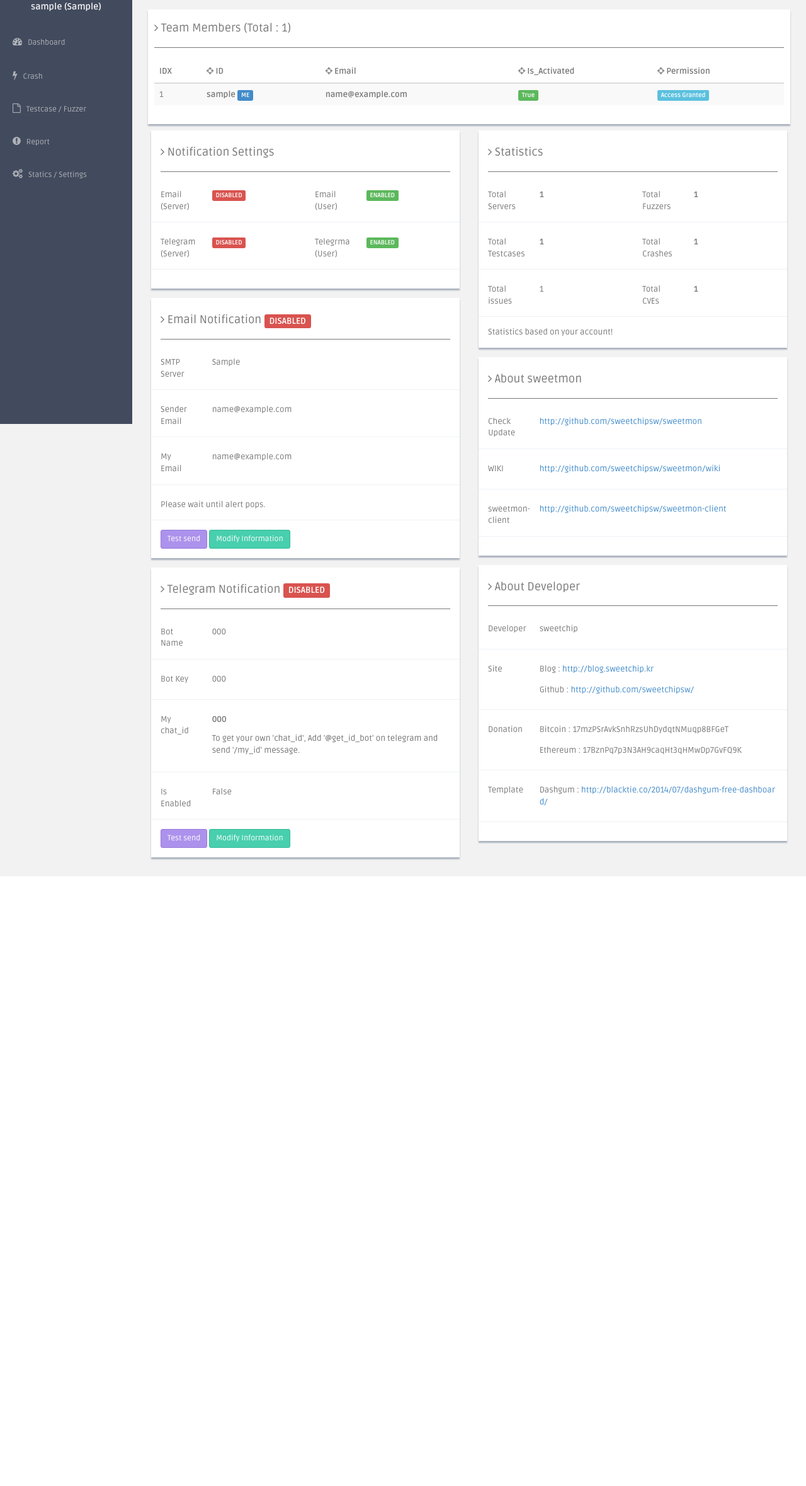
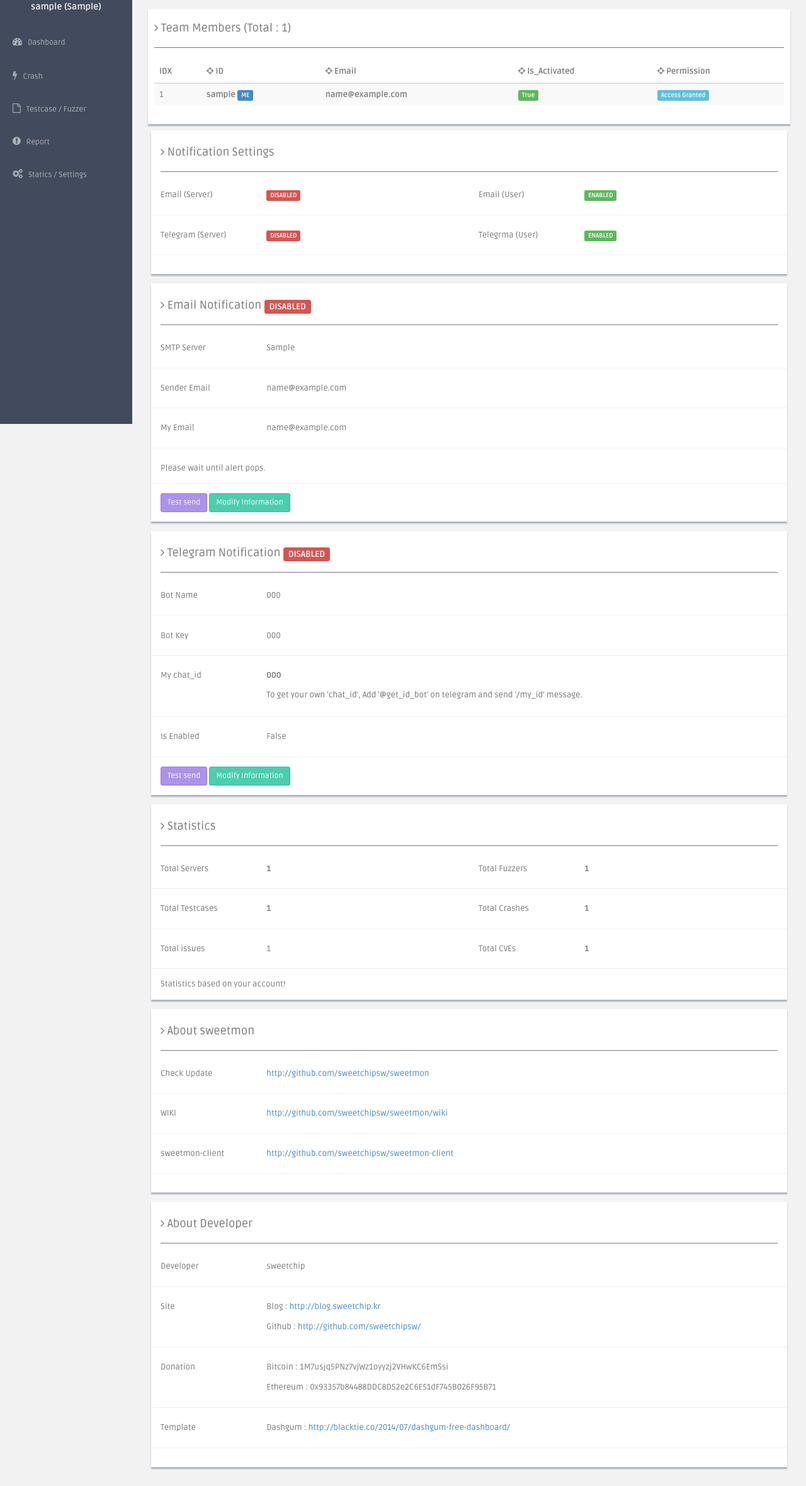
Before and after one commit to sweetchipsw/Sweetmon_legacy, a Django app: template monitor/templates/settings.html in a window 1280 px wide. Shown: the part 127-2486 px from the top of the page at 63% size. Before the commit the page ends 1518 px from the top, so only its background shows below. Run offline with Django 3.2, Linux system fonts and the light colour scheme; tables that the repository leaves empty hold one stand-in row (values such as "Sample post"); the template is opened without the code that fills it: values that come from a table or form of the project are taken from there, most other values are stand-ins (such as "Sample title", 1, 10 or a date in 2020); grey boxes marked "Sample" are stand-in pictures; some libraries are stand-ins or nearby versions.

Commit message:
Fix CSS issue, modify donation information

```diff
--- a/monitor/templates/settings.html
+++ b/monitor/templates/settings.html
@@ -46,7 +46,7 @@
           	<h3><i class="fa fa-angle-right"></i> Statistics / Settings </h3>
 
               <div class="row mt">
-                  <div class="col-md-12">
+                  <div class="col-lg-12">
                       <div class="form-panel">
                           <table class="table table-striped table-advance table-hover">
 	                  	  	  <h4><i class="fa fa-angle-right"></i> Team Members (Total : {{ profiles|length }})</h4>
@@ -88,23 +88,23 @@
                   </div><!-- /col-md-12 -->
               </div><!-- /row -->
 
-              <div class="col-lg-6 col-md-6 col-sm-12">
+              <div class="col-lg-12">
 
               <div class="showback">
                 <h4><i class="fa fa-angle-right"></i> Notification Settings </h4>
                 <hr>
               <form class="form-horizontal style-form" method="get">
                   <div class="form-group">
-                      <label class="col-lg-2 col-sm-2 control-label">Email (Server)</label>
-                      <div class="col-lg-4">
+                      <label class="col-sm-2 col-sm-2 control-label">Email (Server)</label>
+                      <div class="col-sm-4">
                       {% if notification_setting.USE_EMAIL_ALERT %}
                           <p class="form-control-static"><span class="label label-success">ENABLED</span></p>
                       {% else %}
                           <p class="form-control-static"><span class="label label-danger">DISABLED</span></p>
                       {% endif %}
                       </div>
-                      <label class="col-lg-2 col-sm-2 control-label">Email (User)</label>
-                      <div class="col-lg-4">
+                      <label class="col-sm-2 col-sm-2 control-label">Email (User)</label>
+                      <div class="col-sm-4">
                       {% if myprofile.use_email_alert %}
                           <p class="form-control-static"><span class="label label-success">ENABLED</span></p>
                       {% else %}
@@ -113,16 +113,16 @@
                       </div>
                   </div>
                   <div class="form-group">
-                      <label class="col-lg-2 col-sm-2 control-label">Telegram (Server)</label>
-                      <div class="col-lg-4">
+                      <label class="col-sm-2 col-sm-2 control-label">Telegram (Server)</label>
+                      <div class="col-sm-4">
                       {% if notification_setting.USE_TELEGRAM_ALERT %}
                           <p class="form-control-static"><span class="label label-success">ENABLED</span></p>
                       {% else %}
                           <p class="form-control-static"><span class="label label-danger">DISABLED</span></p>
                       {% endif %}
                       </div>
-                      <label class="col-lg-2 col-sm-2 control-label">Telegrma (User)</label>
-                      <div class="col-lg-4">
+                      <label class="col-sm-2 col-sm-2 control-label">Telegrma (User)</label>
+                      <div class="col-sm-4">
                       {% if myprofile.use_telegram_alert %}
                           <p class="form-control-static"><span class="label label-success">ENABLED</span></p>
                       {% else %}
@@ -144,25 +144,25 @@
                 <hr>
                 <form class="form-horizontal style-form" method="get">
                   <div class="form-group">
-                      <label class="col-lg-2 col-sm-2 control-label">SMTP Server</label>
-                      <div class="col-lg-10">
+                      <label class="col-sm-2 col-sm-2 control-label">SMTP Server</label>
+                      <div class="col-sm-10">
                           <p class="form-control-static">{{myprofile.emailbot.smtp_server}}</p>
                       </div>
                   </div>
                   <div class="form-group">
-                      <label class="col-lg-2 col-sm-2 control-label">Sender Email</label>
-                      <div class="col-lg-10">
+                      <label class="col-sm-2 col-sm-2 control-label">Sender Email</label>
+                      <div class="col-sm-10">
                           <p class="form-control-static">{{myprofile.emailbot}}</p>
                       </div>
                   </div>
                   <div class="form-group">
-                      <label class="col-lg-2 col-sm-2 control-label">My Email</label>
-                      <div class="col-lg-10">
+                      <label class="col-sm-2 col-sm-2 control-label">My Email</label>
+                      <div class="col-sm-10">
                           <p class="form-control-static">{{myprofile.email}}</p>
                       </div>
                   </div>
                   <div class="form-group">
-                      <label class="col-lg-10 control-label">Please wait until alert pops.</label>
+                      <label class="col-sm-10 control-label">Please wait until alert pops.</label>
                   </div>
               <input type="hidden" id="add-test-email-msg" value="test message"/>
               <input type="hidden" name="userid" value="test userid"/>
@@ -182,28 +182,28 @@
                 <hr>
                 <form class="form-horizontal style-form" method="get">
                   <div class="form-group">
-                      <label class="col-lg-2 col-sm-2 control-label">Bot Name</label>
-                      <div class="col-lg-10">
+                      <label class="col-sm-2 col-sm-2 control-label">Bot Name</label>
+                      <div class="col-sm-10">
                           <p class="form-control-static">{{myprofile.telegram.telegram_bot_name}}</p>
                       </div>
                   </div>
                   <div class="form-group">
-                      <label class="col-lg-2 col-sm-2 control-label">Bot Key</label>
-                      <div class="col-lg-10">
+                      <label class="col-sm-2 col-sm-2 control-label">Bot Key</label>
+                      <div class="col-sm-10">
                           <p class="form-control-static">{{myprofile.telegram.telegram_bot_key|truncatechars:20}}</p>
                       </div>
                   </div>
                   <div class="form-group">
-                      <label class="col-lg-2 col-sm-2 control-label">My chat_id</label>
-                      <div class="col-lg-10">
+                      <label class="col-sm-2 col-sm-2 control-label">My chat_id</label>
+                      <div class="col-sm-10">
                           <p class="form-control-static"><b>{{myprofile.telegram_chatid}}</b></p>
                           <span class="help-block">To get your own 'chat_id', Add '@get_id_bot' on telegram and send '/my_id' message.</span>
 
                       </div>
                   </div>
                   <div class="form-group">
-                      <label class="col-lg-2 col-sm-2 control-label">Is Enabled</label>
-                      <div class="col-lg-10">
+                      <label class="col-sm-2 col-sm-2 control-label">Is Enabled</label>
+                      <div class="col-sm-10">
                           <p class="form-control-static">False</p>
                       </div>
                   </div>
@@ -216,38 +216,38 @@
               </div><!--/showback -->
             </div><!--/col-lg-6 -->
 
-            <div class="col-lg-6 col-md-6 col-sm-12">
+            <div class="col-lg-12">
               <div class="showback">
                 <h4><i class="fa fa-angle-right"></i> Statistics </h4>
                 <hr>
                 <form class="form-horizontal style-form" method="get">
                   <div class="form-group">
-                      <label class="col-lg-2 col-sm-2 control-label">Total Servers</label>
-                      <div class="col-lg-4">
+                      <label class="col-sm-2 col-sm-2 control-label">Total Servers</label>
+                      <div class="col-sm-4">
                           <p class="form-control-static"><b>{{server_count}}</b></p>
                       </div>
-                      <label class="col-lg-2 col-sm-2 control-label">Total Fuzzers</label>
-                      <div class="col-lg-4">
+                      <label class="col-sm-2 col-sm-2 control-label">Total Fuzzers</label>
+                      <div class="col-sm-4">
                           <p class="form-control-static"><b>{{machine_count}}</b></p>
                       </div>
                   </div>
                   <div class="form-group">
-                      <label class="col-lg-2 col-sm-2 control-label">Total Testcases</label>
-                      <div class="col-lg-4">
+                      <label class="col-sm-2 col-sm-2 control-label">Total Testcases</label>
+                      <div class="col-sm-4">
                           <p class="form-control-static"><b>{{testcase_count}}</b></p>
                       </div>
-                      <label class="col-lg-2 col-sm-2 control-label">Total Crashes</label>
-                      <div class="col-lg-4">
+                      <label class="col-sm-2 col-sm-2 control-label">Total Crashes</label>
+                      <div class="col-sm-4">
                           <p class="form-control-static"><b>{{crash_count}}</b></p>
                       </div>
                   </div>
                   <div class="form-group">
-                      <label class="col-lg-2 col-sm-2 control-label">Total issues</label>
-                      <div class="col-lg-4">
+                      <label class="col-sm-2 col-sm-2 control-label">Total issues</label>
+                      <div class="col-sm-4">
                           <p class="form-control-static">{{issue_count}}</p>
                       </div>
-                      <label class="col-lg-2 col-sm-2 control-label">Total CVEs</label>
-                      <div class="col-lg-4">
+                      <label class="col-sm-2 col-sm-2 control-label">Total CVEs</label>
+                      <div class="col-sm-4">
                           <p class="form-control-static"><b>{{cve_count}}</b></p>
                       </div>
                   </div>
@@ -262,20 +262,20 @@
                 <hr>
                 <form class="form-horizontal style-form" method="get">
                   <div class="form-group">
-                      <label class="col-lg-2 col-sm-2 control-label">Check Update</label>
-                      <div class="col-lg-10">
+                      <label class="col-sm-2 col-sm-2 control-label">Check Update</label>
+                      <div class="col-sm-10">
                           <p class="form-control-static"><a href="http://github.com/sweetchipsw/sweetmon">http://github.com/sweetchipsw/sweetmon</a></p>
                       </div>
                   </div>
                   <div class="form-group">
-                      <label class="col-lg-2 col-sm-2 control-label">WIKI</label>
-                      <div class="col-lg-10">
+                      <label class="col-sm-2 col-sm-2 control-label">WIKI</label>
+                      <div class="col-sm-10">
                           <p class="form-control-static"><a href="http://github.com/sweetchipsw/sweetmon">http://github.com/sweetchipsw/sweetmon/wiki</a></p>
                       </div>
                   </div>
                   <div class="form-group">
-                      <label class="col-lg-2 col-sm-2 control-label">sweetmon-client</label>
-                      <div class="col-lg-10">
+                      <label class="col-sm-2 col-sm-2 control-label">sweetmon-client</label>
+                      <div class="col-sm-10">
                           <p class="form-control-static"><a href="http://github.com/sweetchipsw/sweetmon">http://github.com/sweetchipsw/sweetmon-client</a></p>
                       </div>
                   </div>
@@ -287,28 +287,28 @@
                 <hr>
                 <form class="form-horizontal style-form" method="get">
                   <div class="form-group">
-                      <label class="col-lg-2 col-sm-2 control-label">Developer</label>
-                      <div class="col-lg-10">
+                      <label class="col-sm-2 col-sm-2 control-label">Developer</label>
+                      <div class="col-sm-10">
                           <p class="form-control-static">sweetchip</p>
                       </div>
                   </div>
                   <div class="form-group">
-                      <label class="col-lg-2 col-sm-2 control-label">Site</label>
-                      <div class="col-lg-10">
+                      <label class="col-sm-2 col-sm-2 control-label">Site</label>
+                      <div class="col-sm-10">
                           <p class="form-control-static">Blog : <a href="http://blog.sweetchip.kr">http://blog.sweetchip.kr</a></p>
                           <p class="form-control-static">Github : <a href="http://github.com/sweetchipsw/">http://github.com/sweetchipsw/</a></p>
                       </div>
                   </div>
                   <div class="form-group">
-                      <label class="col-lg-2 col-sm-2 control-label">Donation</label>
-                      <div class="col-lg-10">
-                          <p class="form-control-static">Bitcoin : 17mzPSrAvkSnhRzsUhDydqtNMuqp8BFGeT</p>
-                          <p class="form-control-static">Ethereum : 17BznPq7p3N3AH9caqHt3qHMwDp7GvFQ9K</p>
+                      <label class="col-sm-2 col-sm-2 control-label">Donation</label>
+                      <div class="col-sm-10">
+                          <p class="form-control-static">Bitcoin : 1M7usjq5PNz7vjWz1oyyzj2VHwKC6EmSsi</p>
+                          <p class="form-control-static">Ethereum : 0x93357b84488DDC8D52e2C6E51dF745B026F95B71</p>
                       </div>
                   </div>
                   <div class="form-group">
-                      <label class="col-lg-2 col-sm-2 control-label">Template</label>
-                      <div class="col-lg-10">
+                      <label class="col-sm-2 col-sm-2 control-label">Template</label>
+                      <div class="col-sm-10">
                           <p class="form-control-static">Dashgum : <a href="http://blacktie.co/2014/07/dashgum-free-dashboard/">http://blacktie.co/2014/07/dashgum-free-dashboard/</a></p>
                       </div>
                   </div>
```
Also changed, not shown: README.md.
